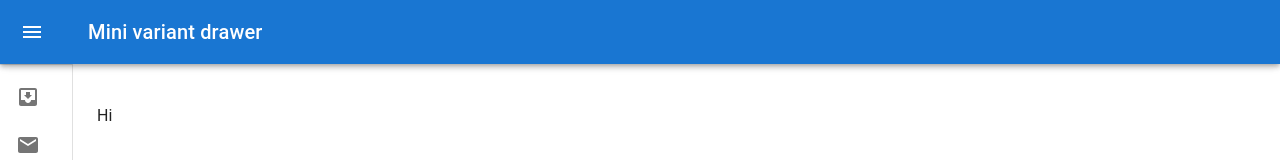
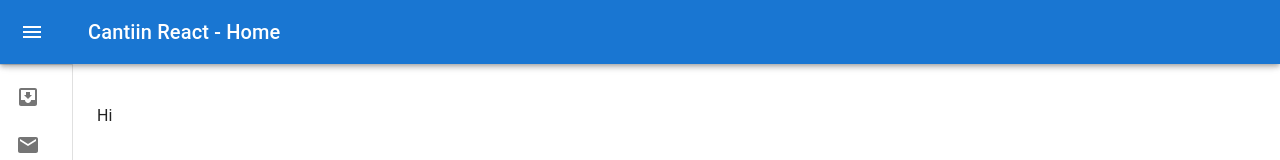
Before and after one commit to OmarThinks/Cantiin-React-MaterialUI, a Next.js app in the folder Cantiin-React-MaterialUI/: page / in a window 1280 px wide. Shown: the top 160 px of the page. Built offline with nearby package versions, Linux system fonts and the light colour scheme.

Commit message:
Changed page header with page component

```diff
--- a/Cantiin-React-MaterialUI/src/components/Layout.tsx
+++ b/Cantiin-React-MaterialUI/src/components/Layout.tsx
@@ -35,6 +35,10 @@ export default function Layout({ children }) {
   import ChevronLeftIcon from '@mui/icons-material/ChevronLeft';
   import ChevronRightIcon from '@mui/icons-material/ChevronRight';
   import ListItem from '@mui/material/ListItem';
+
+/*Types*/
+
+import type { pageComponent } from '../types';
 
 
 
@@ -149,6 +153,8 @@ export default function Layout({ children }) {
 
 
   export default function Layout ({ children }) : JSX.Element {
+    let pageHeader:string = children.type.header;
+
     const theme = useTheme();
     const [open, setOpen] = React.useState(false);
 
@@ -178,7 +184,7 @@ export default function Layout({ children }) {
               <MenuIcon />
             </IconButton>
             <Typography variant="h6" noWrap component="div">
-              Mini variant drawer
+              Cantiin React - {pageHeader}
             </Typography>
           </Toolbar>
         </AppBar>
```
